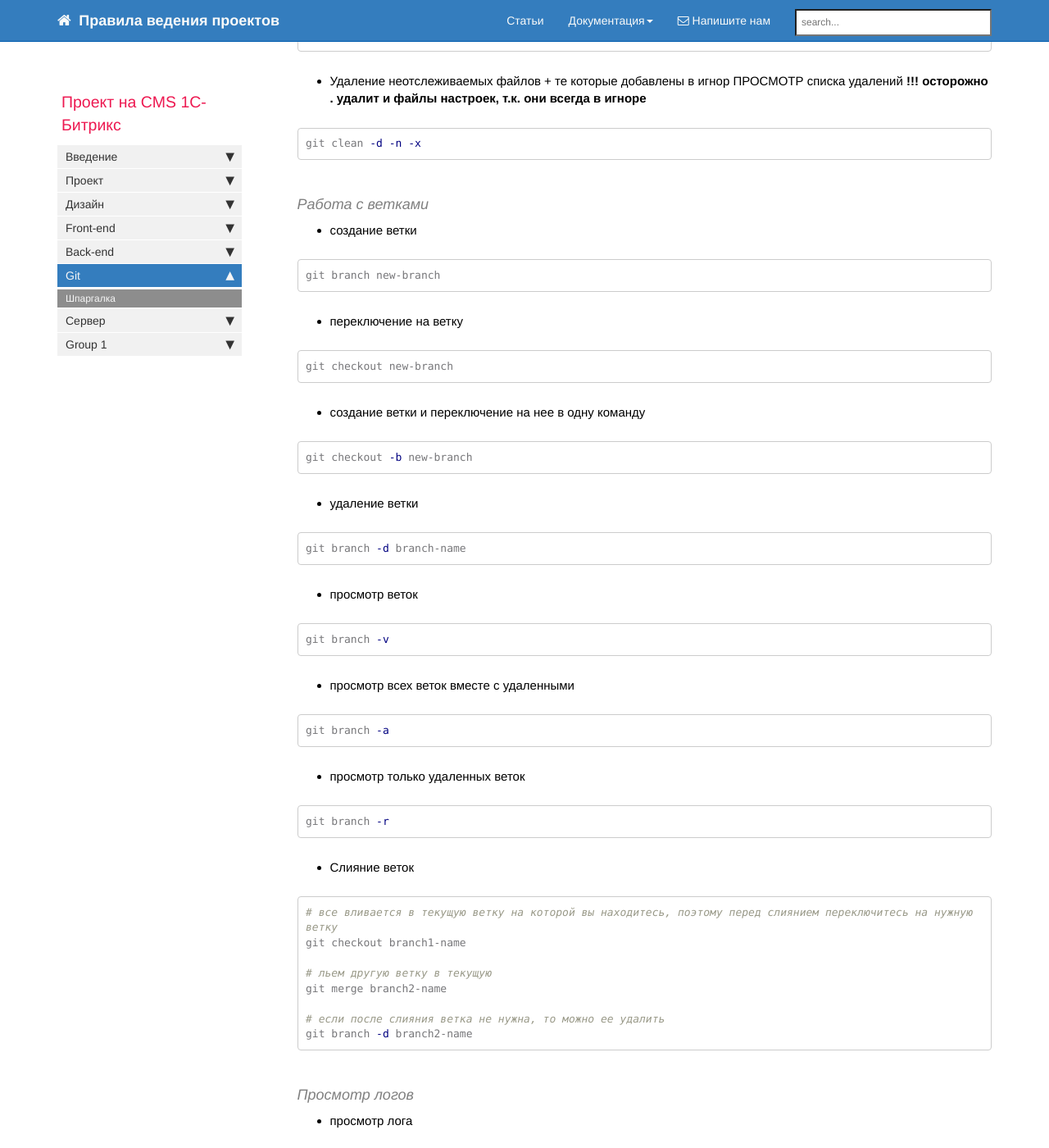
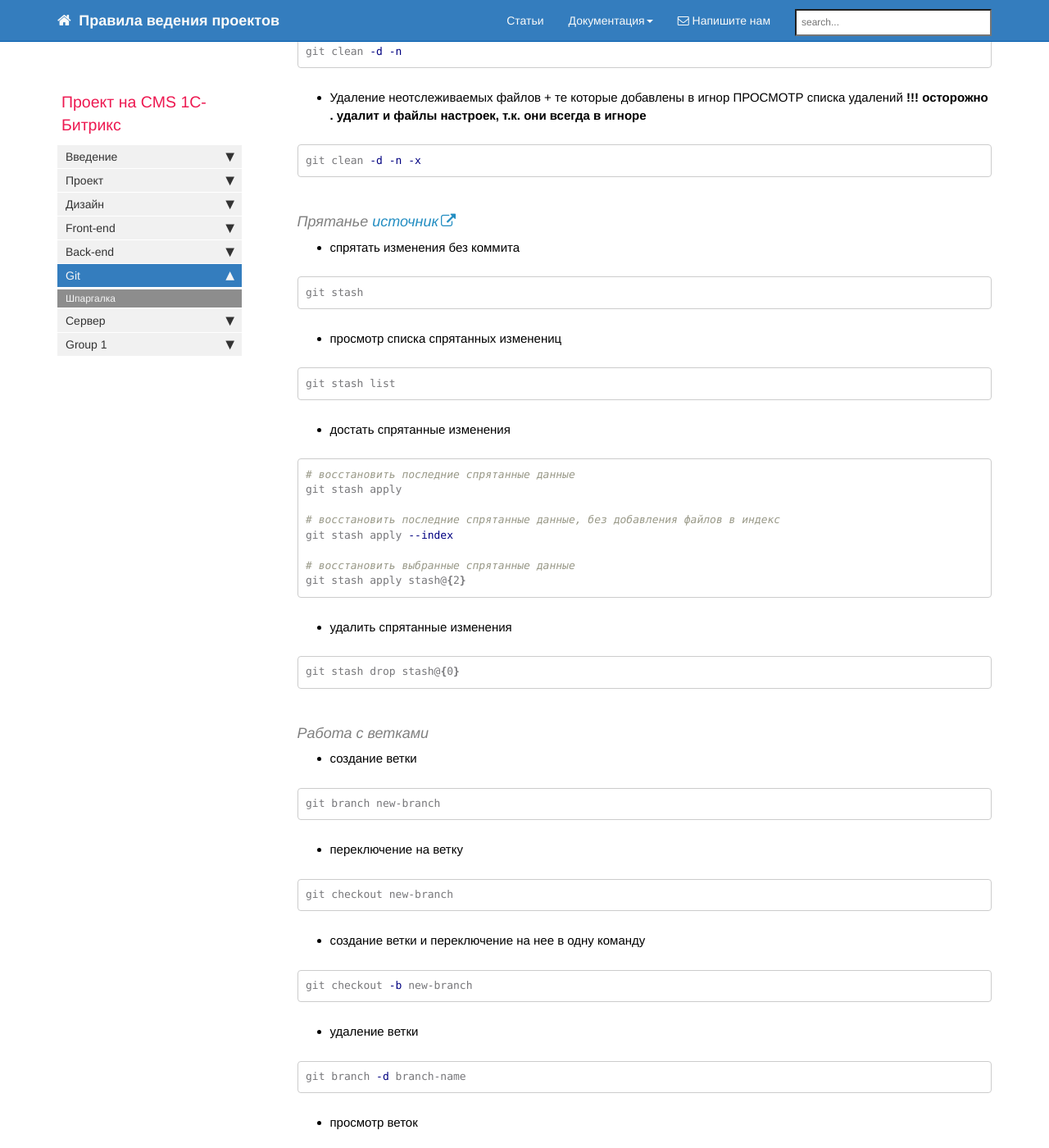
Before and after one commit to gdecider/gdecider.github.io, a Jekyll site: the page built from pages/bx/bx_git-shpora.md, in a window 1280 px wide and 1400 px high, scrolled down 3263 px. Shown: the whole window at 82% size. Built offline with Jekyll 4.4.1, drawn with Linux system fonts in a browser that asks for light colours; nearby versions of some CDN libraries; comment, search, counter and statistics services are not loaded.

Commit message:
Update bx_git-shpora.md

````diff
--- a/pages/bx/bx_git-shpora.md
+++ b/pages/bx/bx_git-shpora.md
@@ -147,6 +147,38 @@ git clean -d -n
 
 ```bash
 git clean -d -n -x
+```
+#### Прятанье [источник](https://git-scm.com/book/ru/v1/%D0%98%D0%BD%D1%81%D1%82%D1%80%D1%83%D0%BC%D0%B5%D0%BD%D1%82%D1%8B-Git-%D0%9F%D1%80%D1%8F%D1%82%D0%B0%D0%BD%D1%8C%D0%B5)
+
+* спрятать изменения без коммита
+
+```bash
+git stash
+```
+
+* просмотр списка спрятанных изменениц
+
+```bash
+git stash list
+```
+
+* достать спрятанные изменения
+
+```bash
+# восстановить последние спрятанные данные
+git stash apply
+
+# восстановить последние спрятанные данные, без добавления файлов в индекс
+git stash apply --index
+
+# восстановить выбранные спрятанные данные
+git stash apply stash@{2}
+```
+
+* удалить спрятанные изменения
+
+```bash
+git stash drop stash@{0}
 ```
 
 #### Работа с ветками
````
